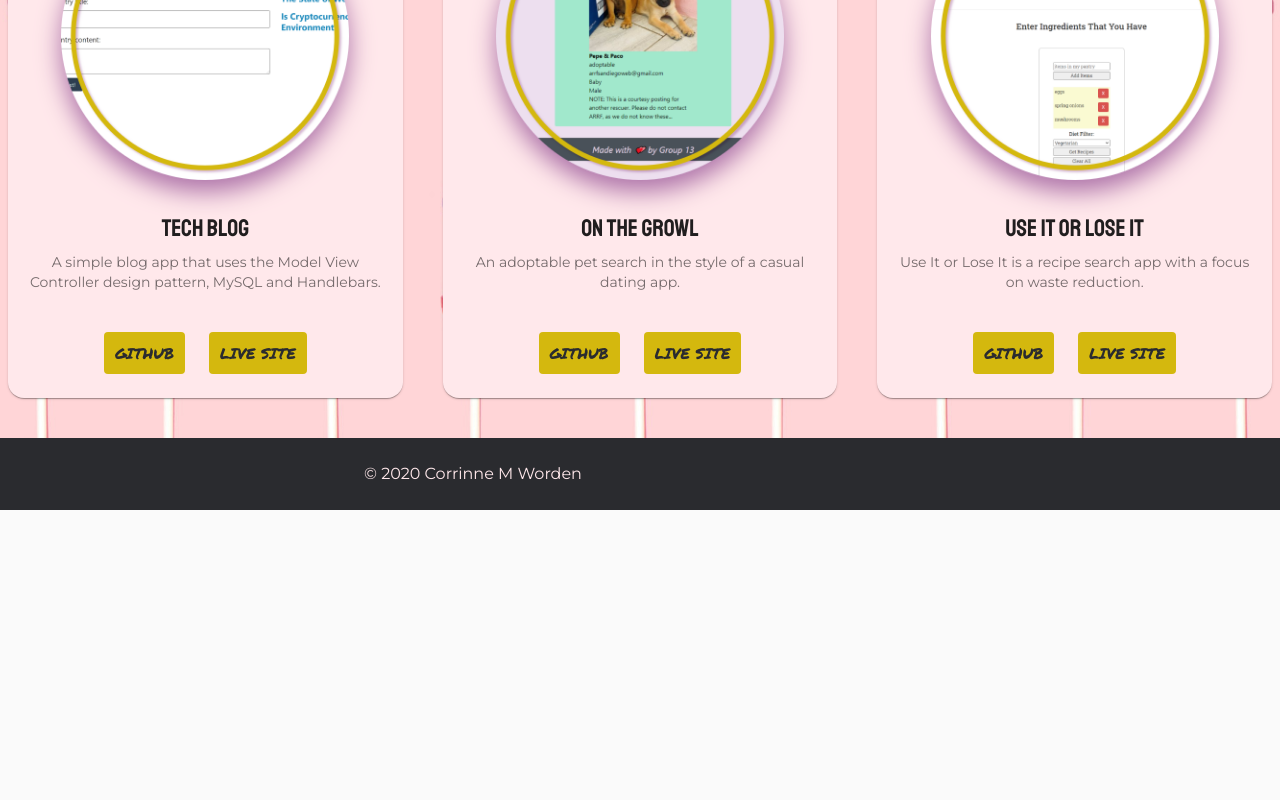
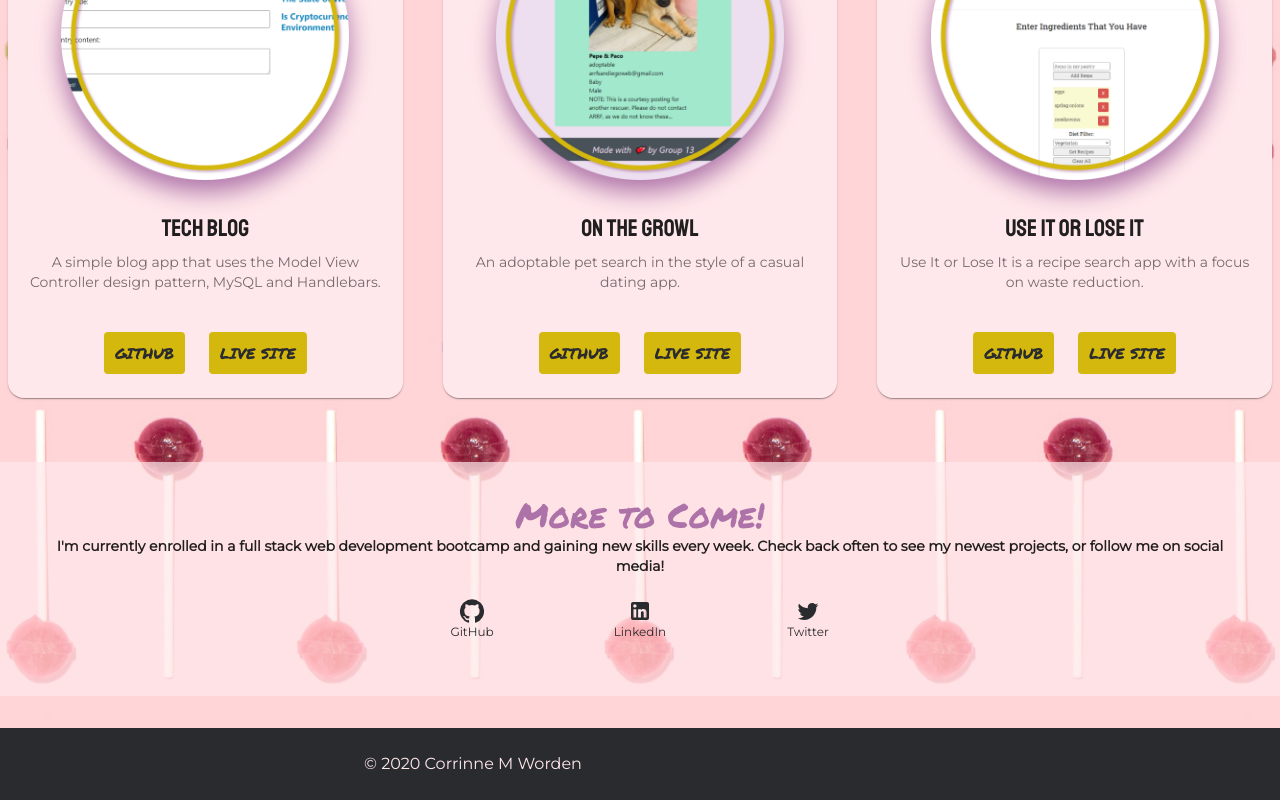
Before and after one commit to CorrinneW/react-portfolio, a React (Create React App) app: page /projects in a window 1280 px wide. Shown: the part 921-1721 px from the top of the page. Before the commit the page ends 1431 px from the top, so only its background shows below. Built offline with nearby package versions, Linux system fonts and the light colour scheme.

Commit message:
social links added to projects page

```diff
--- a/src/components/pages/Projects.js
+++ b/src/components/pages/Projects.js
@@ -1,8 +1,20 @@
 import React from 'react';
-import { Grid, Typography } from "@material-ui/core";
+import {
+    Grid,
+    Typography,
+    BottomNavigation,
+    BottomNavigationAction
+} from "@material-ui/core";
 import { makeStyles } from '@material-ui/core/styles';
 import Container from '../Container';
 import ProjectCard from '../ProjectCard';
+
+//import social icons
+import {
+    GitHub,
+    LinkedIn,
+    Twitter
+} from '@material-ui/icons'
 
 //image imports
 import EDImg from '../../images/employee_directory_screenshot.png';
@@ -20,6 +32,19 @@ const useStyles = makeStyles(theme => ({
         fontFamily: "'Permanent Marker', sans-serif",
         color: theme.palette.primary.main,
     },
+    pText: {
+        fontWeight: 'bold'
+    },
+    bottomNav: {
+        margin: theme.spacing(2),
+        background: 'transparent',
+    },
+    socialIcon: {
+        color: theme.palette.secondary.main,
+        '&:hover, active': {
+            color: theme.palette.primary.main
+        }
+    }
 }));
 
 const projectData = [
@@ -98,6 +123,21 @@ function Projects() {
                         />
                     </Grid>
                 ))}
+                <Grid item xs={12}>
+                    <Container>
+                        <Typography className={classes.title} variant="h4">
+                            More to Come!
+                        </Typography>
+                        <Typography className={classes.pText} variant="p">
+                            I'm currently enrolled in a full stack web development bootcamp and gaining new skills every week. Check back often to see my newest projects, or follow me on social media!
+                        </Typography>
+                        <BottomNavigation className={classes.bottomNav} showLabels>
+                            <BottomNavigationAction className={classes.socialIcon} label="GitHub" icon={<GitHub />} href="https://github.com/CorrinneW" />
+                            <BottomNavigationAction className={classes.socialIcon} label="LinkedIn" icon={<LinkedIn />} href="https://www.linkedin.com/in/corrinne-worden/" />
+                            <BottomNavigationAction className={classes.socialIcon} label="Twitter" icon={<Twitter />} href="https://twitter.com/corrinne_worden" />
+                        </BottomNavigation>
+                    </Container>
+                </Grid>
             </Grid>
         </div>
     )
```
